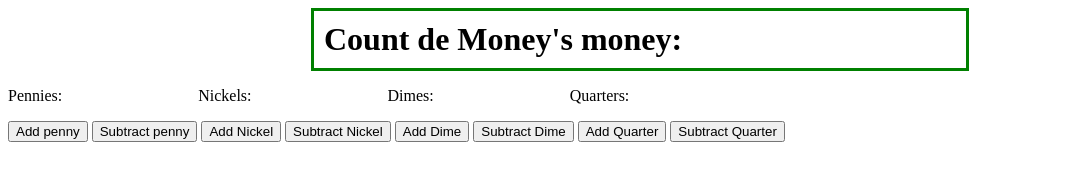
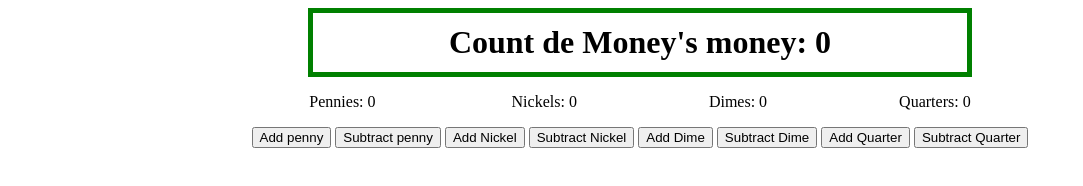
Before and after one commit to LiquanCool/CountDeMoney, a plain HTML site: page index.html in a window 1280 px wide. Shown: the whole page, without its empty margins (0-1083 px from the left). Drawn offline with Linux system fonts and the light colour scheme.

Commit message:
finished style

```diff
--- a/code.js
+++ b/code.js
@@ -20,6 +20,13 @@ var nickel = 0;
 var dime = 0;
 var quarter = 0;
 
+function init() {
+  document.getElementById("myText").innerHTML = 0;
+  document.getElementById("penny").innerHTML = 0;
+  document.getElementById("nickel").innerHTML = 0;
+  document.getElementById("dime").innerHTML = 0;
+  document.getElementById("quarter").innerHTML = 0;
+}
 function addP() {
     number+=0.01;
     penny+=1;
@@ -34,7 +41,7 @@ function minusP() {
     number= Math.round(number*100)/100;
     document.getElementById("myText").innerHTML = number;
     document.getElementById("penny").innerHTML = penny;
-
+    document.getElementById("dime").innerHTML = dime;
   }
 function addN() {
     number+=0.05;
--- a/index.html
+++ b/index.html
@@ -6,11 +6,12 @@
     <meta name="viewport" content="width=device-width, initial-scale=1.0">
     <title>Document</title>
 </head>
-<body>
+<body onload="init();">
     <h1>Count de Money's money: <span id="myText"></span></h1>
     <p>
         Pennies: <span id="penny"></span> &emsp;&emsp;&emsp;&emsp;&emsp;&emsp;&emsp;&emsp; Nickels: <span id="nickel"></span>&emsp;&emsp;&emsp;&emsp;&emsp;&emsp;&emsp;&emsp; Dimes: <span id="dime"></span>&emsp;&emsp;&emsp;&emsp;&emsp;&emsp;&emsp;&emsp; Quarters: <span id="quarter"></span>
     </p>
+    <div>
     <button id = "addP">Add penny</button>
     <button id = "minusP">Subtract penny</button>
     <button id = "addN">Add Nickel</button>
@@ -19,7 +20,7 @@
     <button id = "minusD">Subtract Dime</button>
     <button id = "addQ">Add Quarter</button>
     <button id = "minusQ">Subtract Quarter</button>
-
+    </div>
     <script src="code.js"></script>
     <link rel="stylesheet" href="style.css">
 
--- a/style.css
+++ b/style.css
@@ -1,6 +1,13 @@
 h1 {
     margin: auto;
     width: 50%;
-    border: 3px solid green;
-    padding: 10px;
+    text-align: center;
+    border: 5px solid green;
+    padding: 11px;
   }
+p {
+  text-align: center;
+}
+div {
+  text-align: center;
+}
```
